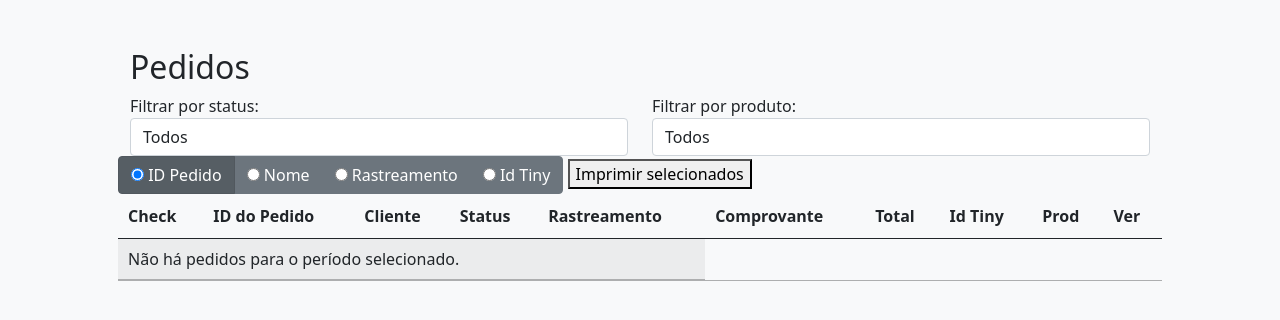
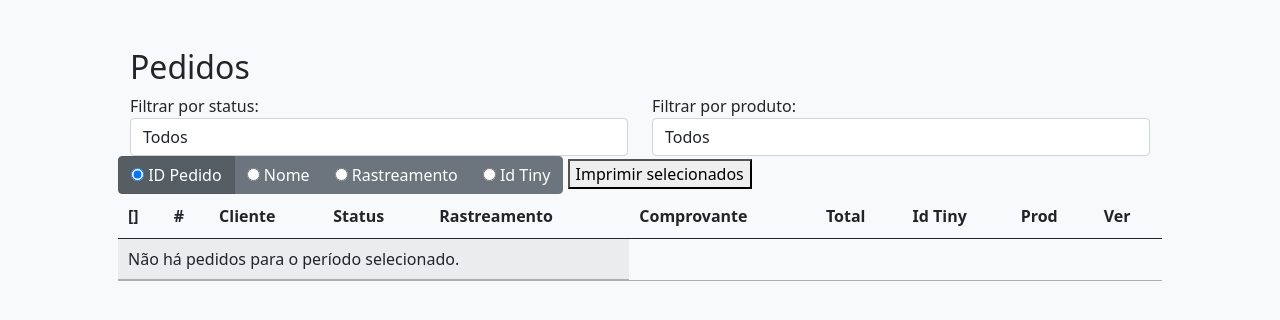
Before and after one commit to andregeraseev/xflavors_site_final, a Django app: page /administracao/dashboard_adm in a window 1280 px wide. Shown: the top 320 px of the page. Run offline with Django 4.2, Linux system fonts and the light colour scheme; the visitor is signed in with stand-in values (Sample User, id 1); data that the repository does not hold is empty; some libraries are stand-ins or nearby versions.

Commit message:
arrumando table

```diff
--- a/templates/administracao/dashboard_adm.html
+++ b/templates/administracao/dashboard_adm.html
@@ -67,8 +67,8 @@
             <thead>
             <tr>
 
-                <th>Check</th>
-                <th data-orderable="true">ID do Pedido</th>
+                <th>[]</th>
+                <th data-orderable="true">#</th>
                 <th data-orderable="true">Cliente</th>
                 <th >Status</th>
                 <th>Rastreamento</th>
@@ -89,10 +89,7 @@
                 </td>
 
                 <!-- ID do pedido -->
-                <td> <strong style="font-size: 16px;">#{{ pedido.id }}</strong>
-
-                    <br>
-                        <button class="btn btn-sm btn-primary " style="font-size: 10px;">Observações</button>
+                <td> <strong style="font-size: 16px;">{{ pedido.id }}</strong>
                 </td>
 
                 <td>{{ pedido.user }}<br>
@@ -198,6 +195,8 @@
                     <button type="button" class="btn btn-sm btn-secondary rounded-pill" onclick="toggleProducao({{ pedido.id }})">Não
                     </button>
                     {% endif %}
+                     <br>
+                        <button class="btn btn-sm btn-primary " style="font-size: 10px;">Observações</button>
 
                 </td>
 
```
